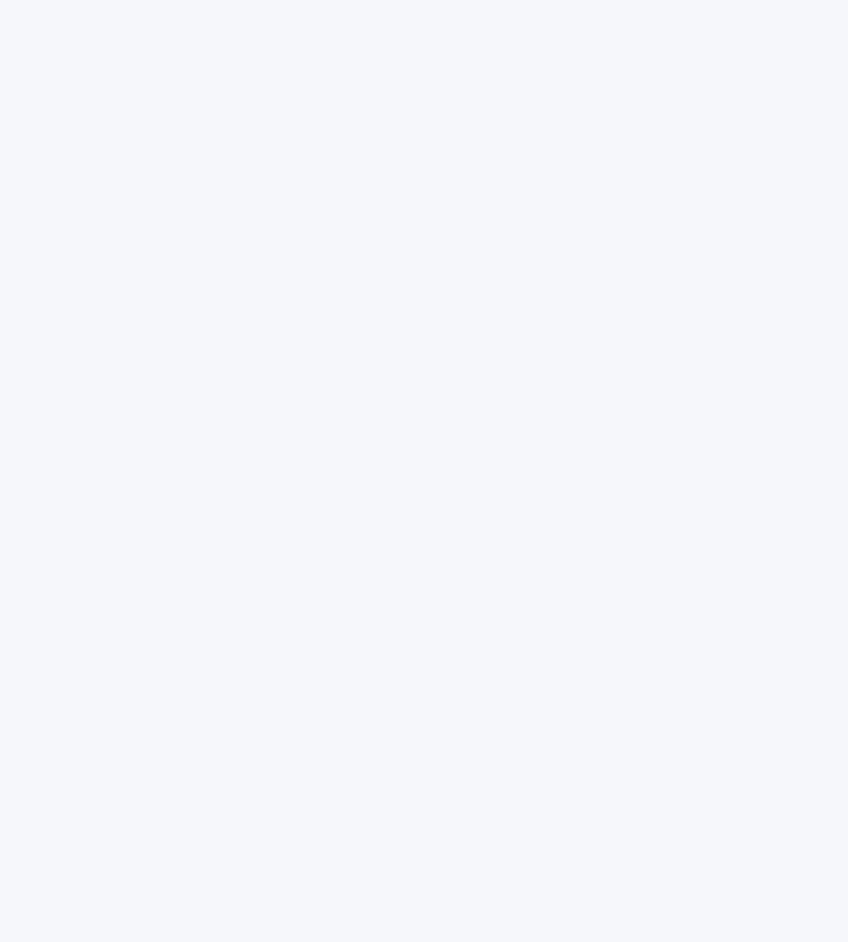
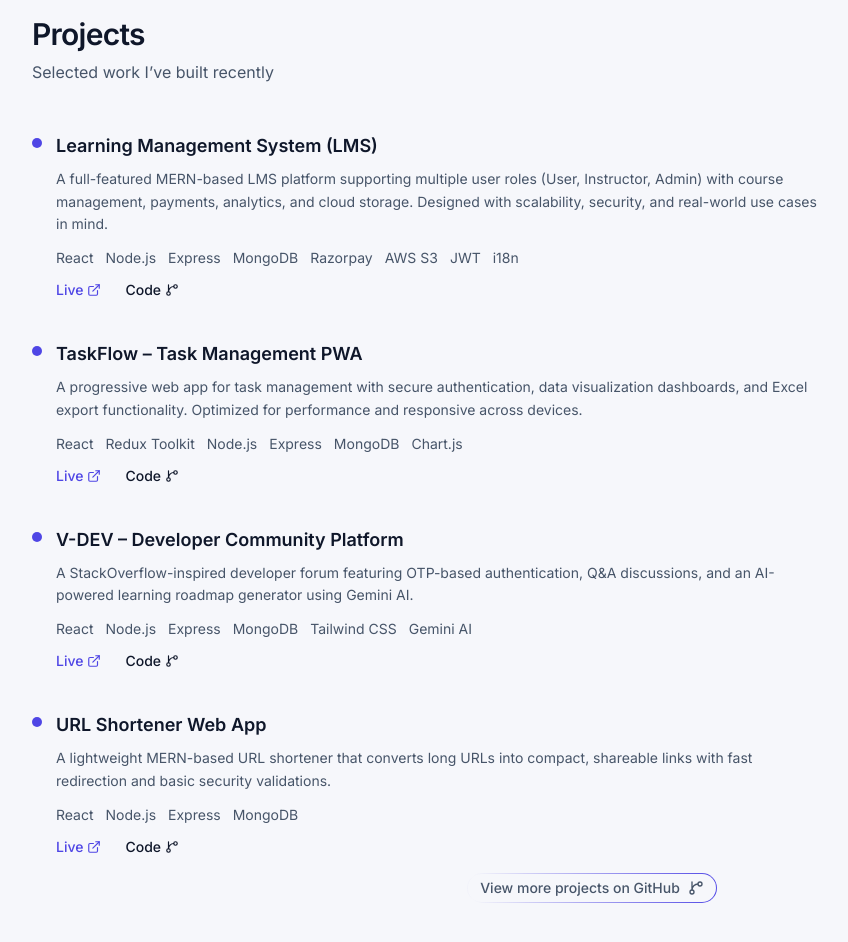
Before and after one commit to svivek19/portfolio, a React (Vite) app: page / in a window 1280 px wide. Shown: the part 1500-2442 px from the top of the page, without its empty margins (48-896 px from the left). Before the commit the page ends 1516 px from the top, so only its background shows below. Built offline with nearby package versions, Linux system fonts and the light colour scheme.

Commit message:
add Projects section with project data structure and display

```diff
--- a/src/App.tsx
+++ b/src/App.tsx
@@ -1,5 +1,6 @@
 import Navbar from "./components/Navbar";
 import Home from "./sections/Home";
+import Projects from "./sections/Projects";
 import Skills from "./sections/Skills";
 
 const App = () => {
@@ -10,6 +11,7 @@ const App = () => {
       <main className="pt-24">
         <Home />
         <Skills />
+        <Projects />
       </main>
     </div>
   );
--- a/src/components/Navbar.tsx
+++ b/src/components/Navbar.tsx
@@ -19,6 +19,31 @@ const Navbar = () => {
     document.documentElement.classList.add(`${theme}-mode`);
     localStorage.setItem("appTheme", theme);
   }, [theme]);
+
+  useEffect(() => {
+    const sections = document.querySelectorAll("section[id]");
+
+    const observer = new IntersectionObserver(
+      (entries) => {
+        entries.forEach((entry) => {
+          if (entry.isIntersecting) {
+            setActive(entry.target.id);
+          }
+        });
+      },
+      {
+        root: null,
+        rootMargin: "-50% 0px -50% 0px",
+        threshold: 0,
+      }
+    );
+
+    sections.forEach((section) => observer.observe(section));
+
+    return () => {
+      sections.forEach((section) => observer.unobserve(section));
+    };
+  }, []);
 
   useEffect(() => {
     const handleClickOutside = (e: MouseEvent) => {
@@ -80,21 +105,23 @@ const Navbar = () => {
             ref={menuRef}
             className={`sm:hidden absolute right-0 mt-4 w-56 rounded-2xl backdrop-blur-3xl ${
               theme === "light" ? "bg-[#f6f7fb]" : "bg-[#0b1220]"
-            }  border border-white/20 shadow-xl`}
+            } border border-white/20 shadow-xl`}
           >
             {["home", "skills", "projects", "experience", "contact"].map(
               (item) => (
                 <li
                   key={item}
-                  className="px-5 py-3"
+                  className="px-5 py-3 cursor-pointer"
                   onClick={() => {
-                    setActive(item);
+                    document
+                      .getElementById(item)
+                      ?.scrollIntoView({ behavior: "smooth" });
                     setOpen(false);
                   }}
                 >
-                  <a href={`#${item}`} className={linkClass(item)}>
+                  <span className={linkClass(item)}>
                     {item[0].toUpperCase() + item.slice(1)}
-                  </a>
+                  </span>
                 </li>
               )
             )}
--- /dev/null
+++ b/src/data/projects.ts
@@ -0,0 +1,66 @@
+export interface Project {
+  title: string;
+  description: string;
+  tech: string[];
+  liveUrl?: string;
+  githubUrl?: string;
+}
+
+export const projectsData: Project[] = [
+  {
+    title: "Learning Management System (LMS)",
+    description:
+      "A full-featured MERN-based LMS platform supporting multiple user roles (User, Instructor, Admin) with course management, payments, analytics, and cloud storage. Designed with scalability, security, and real-world use cases in mind.",
+    tech: [
+      "React",
+      "Node.js",
+      "Express",
+      "MongoDB",
+      "Razorpay",
+      "AWS S3",
+      "JWT",
+      "i18n",
+    ],
+    liveUrl: "https://lms-mrtn.onrender.com/",
+    githubUrl: "https://github.com/svivek19/lms-frontend.git",
+  },
+  {
+    title: "TaskFlow – Task Management PWA",
+    description:
+      "A progressive web app for task management with secure authentication, data visualization dashboards, and Excel export functionality. Optimized for performance and responsive across devices.",
+    tech: [
+      "React",
+      "Redux Toolkit",
+      "Node.js",
+      "Express",
+      "MongoDB",
+      "Chart.js",
+    ],
+    liveUrl: "https://task-managent-frontend.onrender.com/",
+    githubUrl: "https://github.com/svivek19/task-managent-frontend.git",
+  },
+  {
+    title: "V-DEV – Developer Community Platform",
+    description:
+      "A StackOverflow-inspired developer forum featuring OTP-based authentication, Q&A discussions, and an AI-powered learning roadmap generator using Gemini AI.",
+    tech: [
+      "React",
+      "Node.js",
+      "Express",
+      "MongoDB",
+      "Tailwind CSS",
+      "Gemini AI",
+    ],
+    liveUrl:
+      "https://www.linkedin.com/posts/svivek018_webdev-mernstack-reactjs-activity-7316452466873536512-ylMh?utm_source=share&utm_medium=member_desktop&rcm=ACoAAD3v8DkBg2GzusbaISwhtZ8Oa1EtrW066Rk",
+    githubUrl: "https://github.com/svivek19/v-dev.git",
+  },
+  {
+    title: "URL Shortener Web App",
+    description:
+      "A lightweight MERN-based URL shortener that converts long URLs into compact, shareable links with fast redirection and basic security validations.",
+    tech: ["React", "Node.js", "Express", "MongoDB"],
+    liveUrl: "https://url-client-e2zp.onrender.com/",
+    githubUrl: "https://github.com/svivek19/url-client.git",
+  },
+];
--- /dev/null
+++ b/src/sections/Projects.tsx
@@ -0,0 +1,78 @@
+import { projectsData } from "../data/projects";
+import { ExternalLink, GitBranch, GitBranchIcon, Github } from "lucide-react";
+
+const Projects = () => {
+  return (
+    <section id="projects" className="pb-24">
+      <div className="max-w-6xl mx-auto px-4">
+        <h2 className="text-3xl font-semibold tracking-tight">Projects</h2>
+        <p className="mt-2 text-[var(--text-muted)]">
+          Selected work I’ve built recently
+        </p>
+
+        <div className="mt-12 space-y-10">
+          {projectsData.map((project: any) => (
+            <div key={project.title} className="relative pl-6">
+              <span className="absolute left-0 top-1.5 h-2.5 w-2.5 rounded-full bg-[var(--accent)]"></span>
+
+              <h3 className="text-lg font-semibold">{project.title}</h3>
+
+              <p className="mt-2 max-w-3xl text-sm text-[var(--text-muted)] leading-relaxed">
+                {project.description}
+              </p>
+
+              <div className="mt-3 flex flex-wrap gap-3 text-sm text-[var(--text-muted)]">
+                {project.tech.map((item: string) => (
+                  <span key={item}>{item}</span>
+                ))}
+              </div>
+
+              <div className="mt-3 flex items-center gap-6 text-sm">
+                {project.liveUrl && (
+                  <a
+                    href={project.liveUrl}
+                    target="_blank"
+                    rel="noopener noreferrer"
+                    className="inline-flex items-center gap-1 font-medium text-[var(--accent)]"
+                  >
+                    Live <ExternalLink size={14} />
+                  </a>
+                )}
+
+                <a
+                  href={project.githubUrl}
+                  target="_blank"
+                  rel="noopener noreferrer"
+                  className="inline-flex items-center gap-1 font-medium"
+                >
+                  Code <GitBranch size={14} />
+                </a>
+              </div>
+            </div>
+          ))}
+        </div>
+      </div>
+      <div className="mt-4 text-center">
+        <div className="inline-block snake-border">
+          <a
+            href="#"
+            target="_blank"
+            rel="noopener noreferrer"
+            className="
+        snake-inner
+        inline-flex items-center gap-2
+        text-sm font-medium
+        snake-text
+        transition
+      "
+          >
+            View more projects on GitHub
+            <GitBranchIcon size={16} />
+          </a>
+        </div>
+      </div>
+    </section>
+  );
+};
+
+export default Projects;
```
